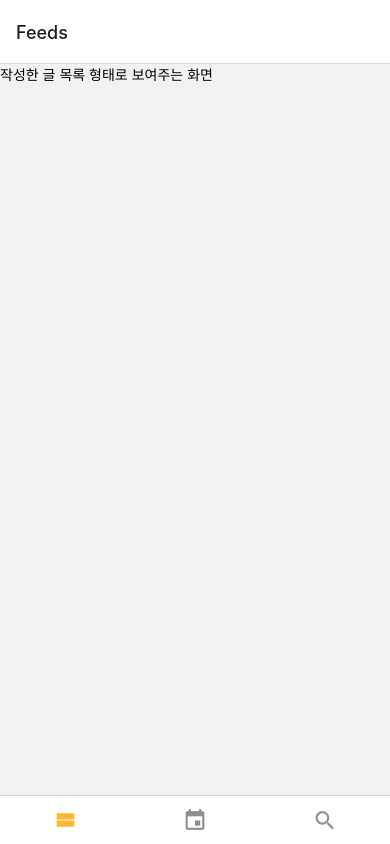
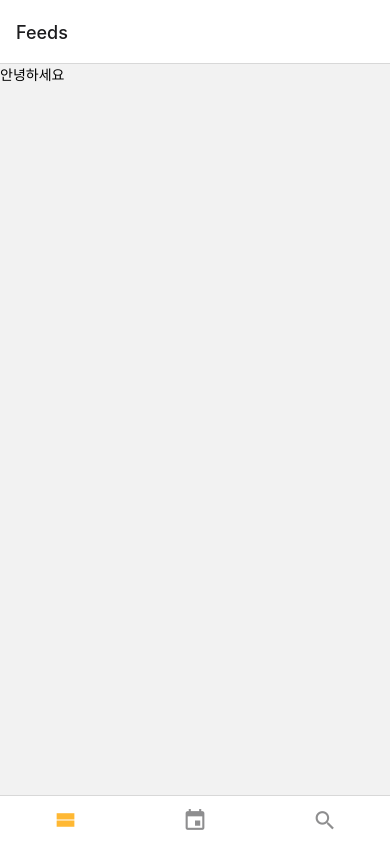
Before and after one commit to ShimHyesu/ExpoApp, a React Native app: screen /Feeds in a window 390 px wide. Built offline with nearby package versions, Linux system fonts and the light colour scheme.

Commit message:
Context API사용하기_예제

```diff
--- a/App.js
+++ b/App.js
@@ -2,11 +2,17 @@ import React from "react";
 import { StyleSheet } from "react-native";
 import { NavigationContainer } from "@react-navigation/native";
 import RootStack from "./screens/RootStack";
+import LogContext from "./contexts/LogContext";
 
 export default function App() {
   return (
     <NavigationContainer>
-      <RootStack />
+      {/* Provider에서 value라는 Props 설정
+      -> Context를 통해 여러 컴포넌트에서 공유
+      -> 이 컴포넌트 내부에 선언된 모든 컴포넌트에서 Context 값 사용 가능*/}
+      <LogContext.Provider value="안녕하세요">
+        <RootStack />
+      </LogContext.Provider>
     </NavigationContainer>
   );
 }
--- /dev/null
+++ b/contexts/LogContext.js
@@ -0,0 +1,12 @@
+import { createContext } from "react";
+
+//Context API: 리액트에 내장된 기능
+//Props 사용하지 않아도 특정 값이 필요한 컴포넌트끼리 쉽게 값을 공유
+//전역상태 관리에 사용
+
+//새로운 Context만들때 createContext 함수 사용
+// -> LogContext.Provider 컴포넌트와 LogContext.Consumer 컴포넌트 생성
+// Provider은 Context 안에 있는 값을 사용할 컴포넌트들을 감싸주는 용도
+const LogContext = createContext("안녕하세요");
+
+export default LogContext;
--- a/screens/FeedsScreen.js
+++ b/screens/FeedsScreen.js
@@ -1,10 +1,15 @@
 import React from "react";
 import { View, Text, StyleSheet } from "react-native";
+import LogContext from "../contexts/LogContext";
 
 function FeedsScreen() {
   return (
     <View>
-      <Text>작성한 글 목록 형태로 보여주는 화면</Text>
+      {/* Context 안의 값 사용 -> Consumer컴포넌트 사용 */}
+      <LogContext.Consumer>
+        {/* Render Props 패턴: 컴포넌트 태그 사이에 함수 */}
+        {(value) => <Text>{value}</Text>}
+      </LogContext.Consumer>
     </View>
   );
 }
```
